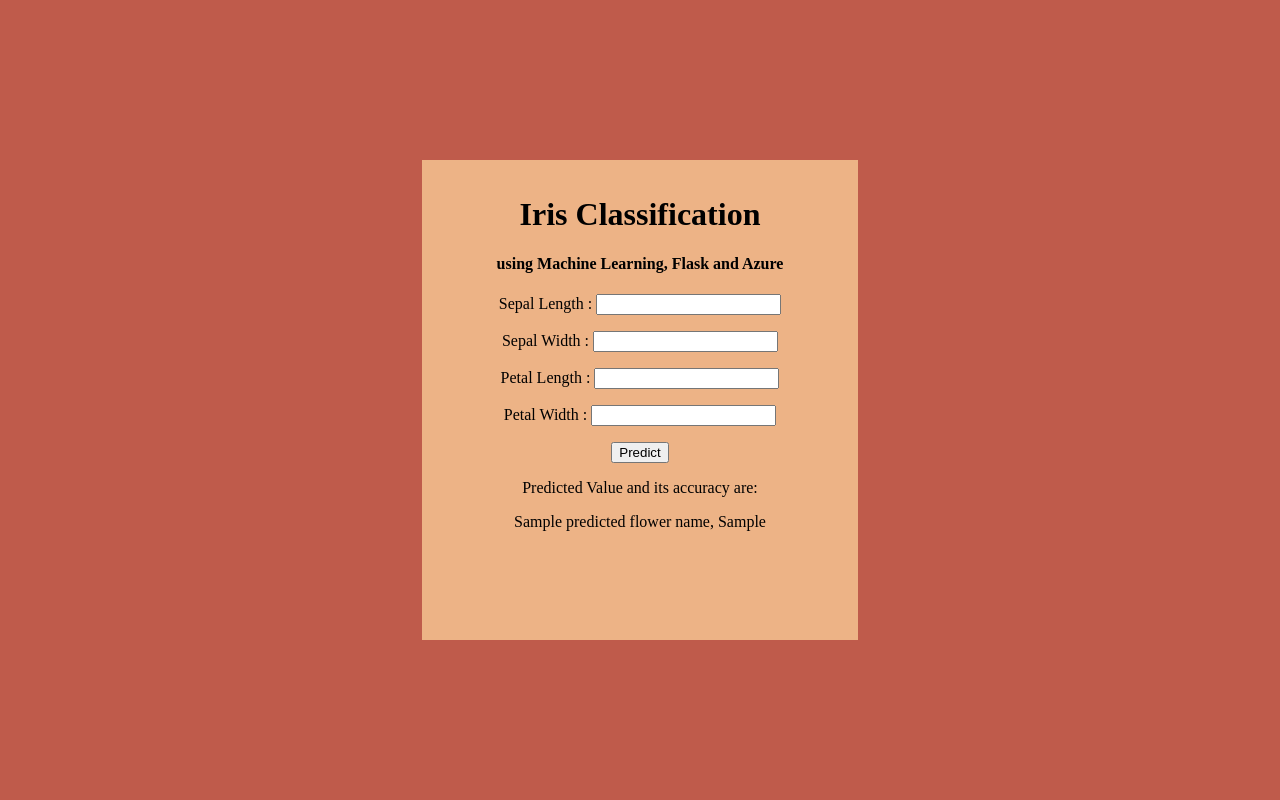
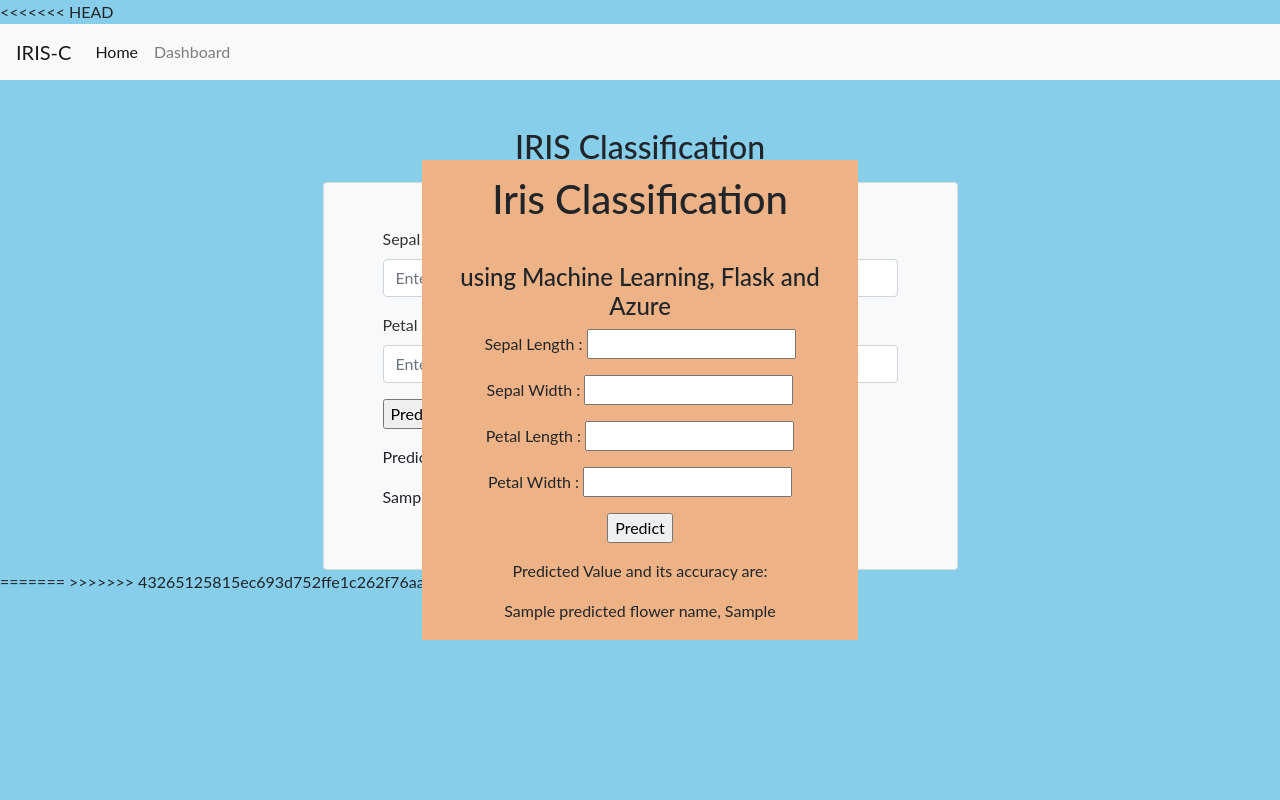
Before and after one commit to kittupriyatham/Machine-Learning-Model-Deployment, a Python web app: template templates/index.html in a window 1280 px wide. Run offline with Jinja, Linux system fonts and the light colour scheme; the template is opened without the code that fills it: most values are stand-ins (such as "Sample title", 1, 10 or a date in 2020); some libraries are stand-ins or nearby versions.

Commit message:
Visualizations added and added bootsrap to the main page

```diff
--- a/templates/index.html
+++ b/templates/index.html
@@ -1,3 +1,111 @@
+<<<<<<< HEAD
+<!doctype html>
+<html lang="en">
+  <head>
+    <!-- Required meta tags -->
+    <meta charset="utf-8">
+    <meta name="viewport" content="width=device-width, initial-scale=1, shrink-to-fit=no">
+
+    <!-- Bootstrap CSS -->
+    <link rel="stylesheet" href="https://maxcdn.bootstrapcdn.com/bootstrap/4.0.0/css/bootstrap.min.css" integrity="sha384-Gn5384xqQ1aoWXA+058RXPxPg6fy4IWvTNh0E263XmFcJlSAwiGgFAW/dAiS6JXm" crossorigin="anonymous">
+
+    <title>IRIS Classification</title>
+    <style>
+  body {
+    font-family: 'Lato', sans-serif
+}
+
+h1 {
+    margin-bottom: 40px
+}
+
+label {
+    color: #333
+}
+
+.btn-send {
+    font-weight: 300;
+    text-transform: uppercase;
+    letter-spacing: 0.2em;
+    width: 80%;
+    margin-left: 3px
+}
+
+.help-block.with-errors {
+    color: #ff5050;
+    margin-top: 5px
+}
+
+.card {
+    margin-left: 10px;
+    margin-right: 10px
+}
+
+  </style>
+  </head>
+
+  <body style="background: #87ceeb">
+  <nav class="navbar navbar-expand-lg navbar-light bg-light">
+  <a class="navbar-brand" href="#">IRIS-C</a>
+  <button class="navbar-toggler" type="button" data-toggle="collapse" data-target="#navbarNavAltMarkup" aria-controls="navbarNavAltMarkup" aria-expanded="false" aria-label="Toggle navigation">
+    <span class="navbar-toggler-icon"></span>
+  </button>
+  <div class="collapse navbar-collapse" id="navbarNavAltMarkup">
+    <div class="navbar-nav">
+      <a class="nav-item nav-link active" href="#">Home <span class="sr-only">(current)</span></a>
+      <a class="nav-item nav-link" href="/dashboard">Dashboard</a>
+
+    </div>
+  </div>
+</nav>
+   <div class="container"> <div class=" text-center mt-5 ">
+        <h2>IRIS Classification</h2>
+    </div>
+    <div class="row ">
+        <div class="col-lg-7 mx-auto">
+            <div class="card mt-2 mx-auto p-4 bg-light">
+                <div class="card-body bg-light">
+                    <div class="container">
+                        <form id="contact-form" role="form" action="#" method="post">
+                            <div class="controls">
+                                <div class="row">
+                                    <div class="col-md-6">
+                                        <div class="form-group"> <label>Sepal Length</label> <input id="slengthi" type="text" name="slengthin" class="form-control" placeholder="Enter sepal length in cm *" required="required" data-error="sepal length is required."> </div>
+                                    </div>
+                                    <div class="col-md-6">
+                                        <div class="form-group"> <label>Sepal Width</label> <input id="swidthi" type="text" name="swidthin" class="form-control" placeholder="Enter sepal width in cm *" required="required" data-error="sepal width is required."> </div>
+                                    </div>
+                                </div>
+                                <div class="row">
+                                    <div class="col-md-6">
+                                        <div class="form-group"> <label>Petal Length</label> <input id="plengthi" type="text" name="plengthin" class="form-control" placeholder="Enter petal length in cm *" required="required" data-error="petal length is required."> </div>
+                                    </div>
+                                    <div class="col-md-6">
+                                        <div class="form-group"> <label>Petal Width</label> <input id="pwidthi" type="text" name="pwidthin" class="form-control" placeholder="Enter petal width in cm *" required="required" data-error="petal width is required."> </div>
+                                    </div>
+
+                                </div>
+
+                            </div>
+                          <p><input type="submit" value="Predict" ></p>
+                        </form>
+                      <p>Predicted Value and its accuracy are:</p>
+                       <p id="result">{{ Predicted_flower_name }}, {{ Accuracy_of_prediction }}</p>
+                    </div>
+                </div>
+            </div> <!-- /.8 -->
+        </div> <!-- /.row-->
+    </div>
+</div>
+
+    <!-- Optional JavaScript -->
+    <!-- jQuery first, then Popper.js, then Bootstrap JS -->
+    <script src="https://code.jquery.com/jquery-3.2.1.slim.min.js" integrity="sha384-KJ3o2DKtIkvYIK3UENzmM7KCkRr/rE9/Qpg6aAZGJwFDMVNA/GpGFF93hXpG5KkN" crossorigin="anonymous"></script>
+    <script src="https://cdnjs.cloudflare.com/ajax/libs/popper.js/1.12.9/umd/popper.min.js" integrity="sha384-ApNbgh9B+Y1QKtv3Rn7W3mgPxhU9K/ScQsAP7hUibX39j7fakFPskvXusvfa0b4Q" crossorigin="anonymous"></script>
+    <script src="https://maxcdn.bootstrapcdn.com/bootstrap/4.0.0/js/bootstrap.min.js" integrity="sha384-JZR6Spejh4U02d8jOt6vLEHfe/JQGiRRSQQxSfFWpi1MquVdAyjUar5+76PVCmYl" crossorigin="anonymous"></script>
+  </body>
+
+=======
 <!DOCTYPE html>
 <html lang="en">
 <head>
@@ -20,4 +128,5 @@
     <p id="result">{{ Predicted_flower_name }}, {{ Accuracy_of_prediction }}</p>
 </div>
 </body>
+>>>>>>> 43265125815ec693d752ffe1c262f76aa06c1f34
 </html>
```
Also changed, not shown: app.py (+8 -0 lines), templates/dashboard.html (added, +70 -0 lines).
